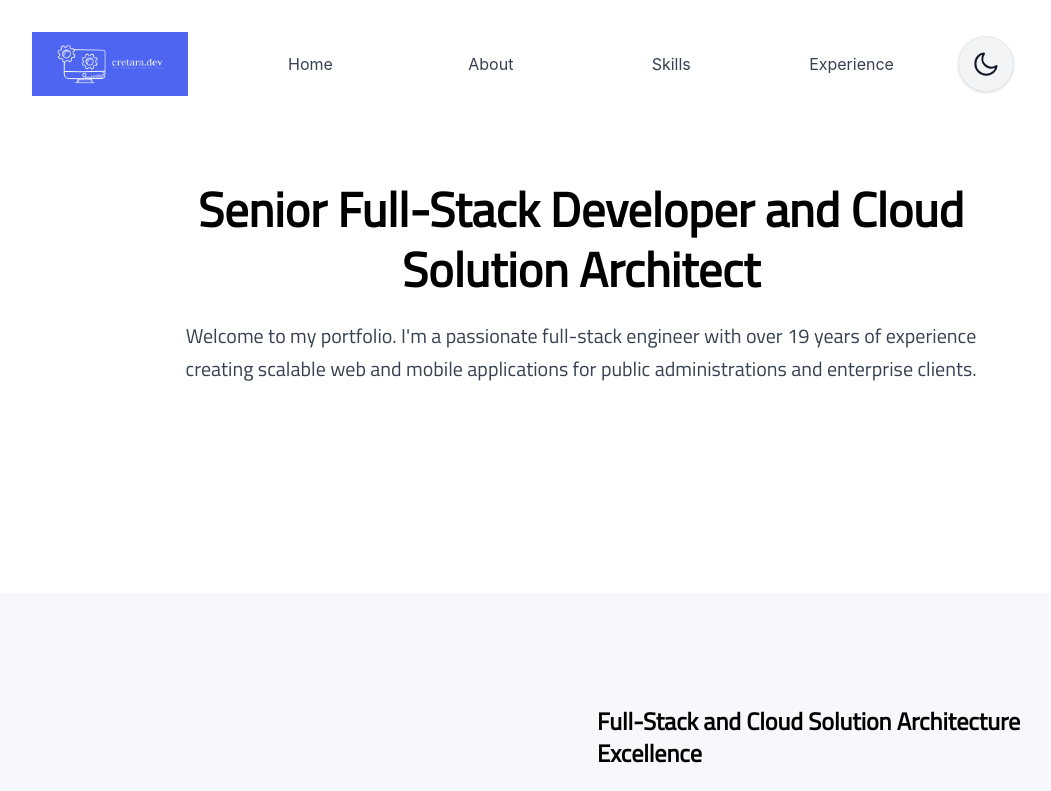
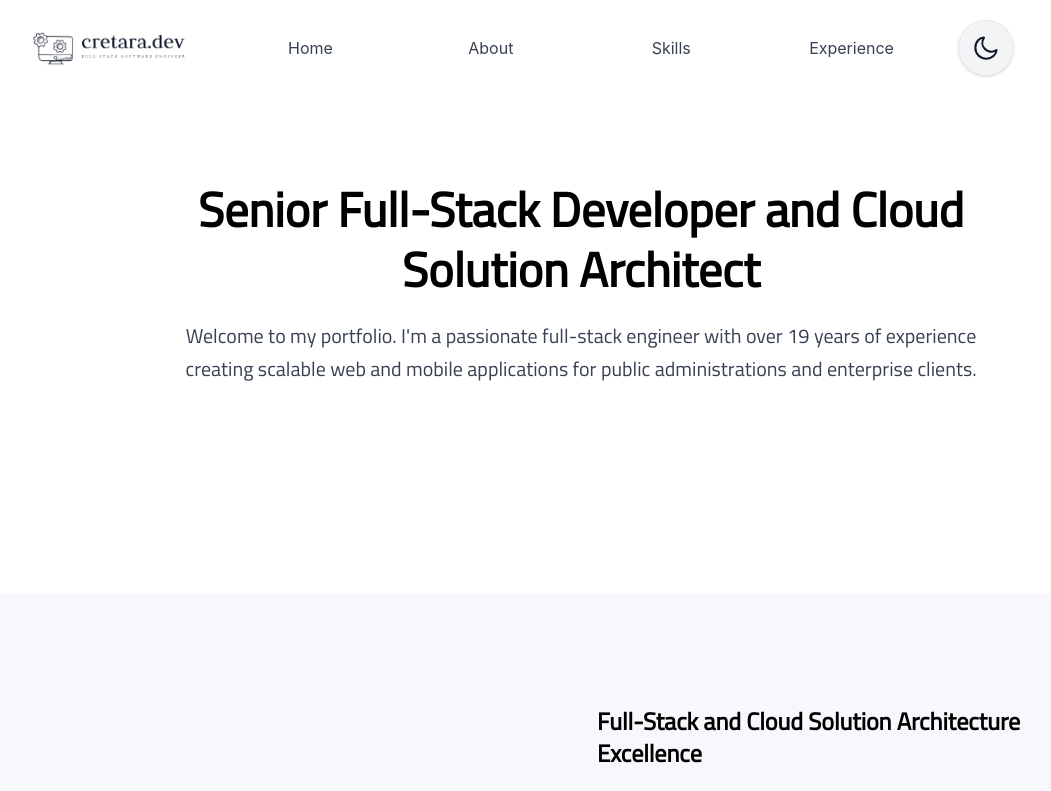
Before and after one commit to cretara/cretaradev-frontend-new, a Next.js app: page / in a window 1280 px wide. Shown: the top 791 px of the page, without its empty margins (59-1110 px from the left). Built offline with nearby package versions, Linux system fonts and the light colour scheme.

Commit message:
Add new light logo image and fixed background with the new color theme

```diff
--- a/components/Common/ScrollUp.tsx
+++ b/components/Common/ScrollUp.tsx
@@ -3,7 +3,7 @@
 import { useEffect } from "react";
 
 export default function ScrollUp() {
-  useEffect(() => window.document.scrollingElement?.scrollTo(0, 0), []);
+  useEffect(() => globalThis.document?.scrollingElement?.scrollTo(0, 0), []);
 
   return null;
 }
--- a/components/Header/index.tsx
+++ b/components/Header/index.tsx
@@ -2,6 +2,7 @@
 import Image from "next/image";
 import Link from "next/link";
 import { SetStateAction, useEffect, useState } from "react";
+import { useTheme } from "next-themes";
 import ThemeToggler from "./ThemeToggler";
 import menuData from "./menuData";
 
@@ -9,6 +10,7 @@ const Header = () => {
   // Navbar toggle
   const [navbarOpen, setNavbarOpen] = useState(false);
   const [mounted, setMounted] = useState(false);
+  const { theme } = useTheme();
 
   const navbarToggleHandler = () => {
     setNavbarOpen(!navbarOpen);
@@ -27,11 +29,9 @@ const Header = () => {
 
   useEffect(() => {
     setMounted(true);
-
     handleStickyNavbar();
-
-    window.addEventListener("scroll", handleStickyNavbar, { passive: true });
-    return () => window.removeEventListener("scroll", handleStickyNavbar);
+    globalThis.window.addEventListener("scroll", handleStickyNavbar, { passive: true });
+    return () => globalThis.window.removeEventListener("scroll", handleStickyNavbar);
   }, []);
 
   const [openIndex, setOpenIndex] = useState(-1);
@@ -63,10 +63,10 @@ const Header = () => {
                 className={`header-logo block w-full ${logoClasses}`}
               >
                 <Image
-                  src="/images/logo.png"
+                  src={theme === 'dark' ? '/images/logo-dark.png' : '/images/logo-light.png'}
                   alt="logo"
-                  width={140}
-                  height={30}
+                  width={224}
+                  height={56}
                   className="w-full"
                   suppressHydrationWarning={true}
                 />
```
Also changed, not shown: public/images/logo-dark.png (added), public/images/logo-light.png (added).
